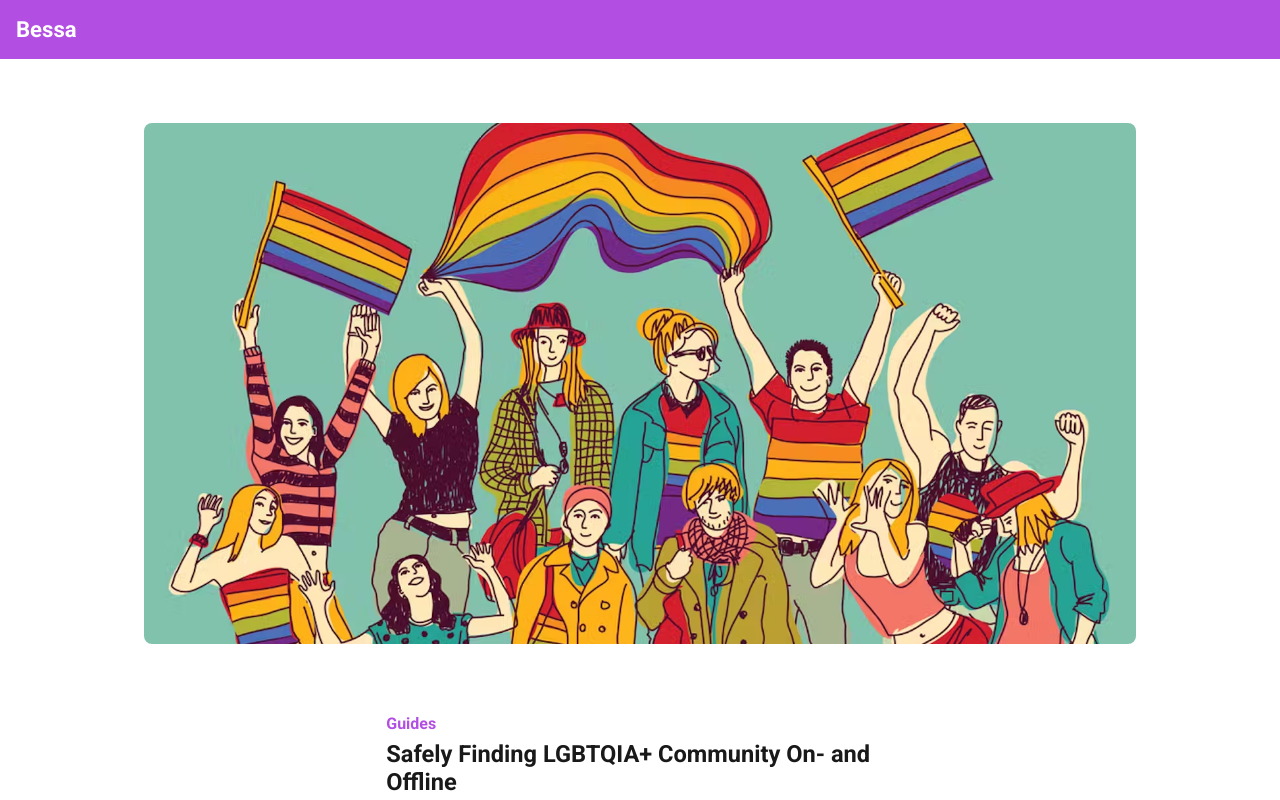
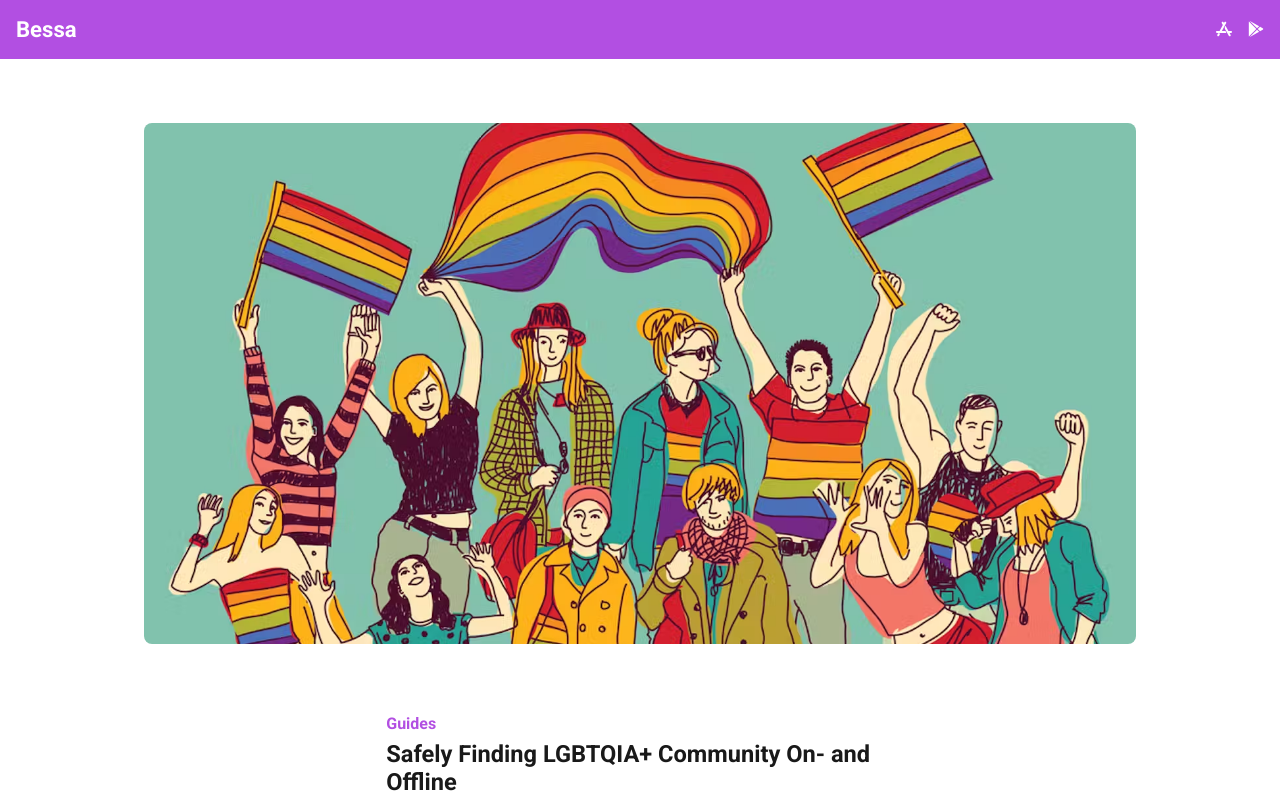
Before and after one commit to bessaapps/bessa-website, a Next.js app: page /blog/guides/safely-finding-lgbtqai-community-on-and-offline in a window 1280 px wide. Built offline with nearby package versions, Linux system fonts and the light colour scheme.

Commit message:
Think twice, code once.

```diff
--- a/components/navigation/Footer.js
+++ b/components/navigation/Footer.js
@@ -21,12 +21,12 @@ import {
 export default function Footer() {
   const links = [
     {
-      anchor: "Download for iOS",
+      anchor: "Bessa for iOS",
       href: "https://apps.apple.com/us/app/bessa/id6471383138?platform=iphone",
       icon: <SiAppstore color={"white"} />
     },
     {
-      anchor: "Download for Android",
+      anchor: "Bessa for Android",
       href: "https://play.google.com/store/apps/details?id=com.bessa.bessa",
       icon: <SiGoogleplay color={"white"} />,
       margin: [0, 4]
--- a/components/navigation/Top.js
+++ b/components/navigation/Top.js
@@ -16,19 +16,12 @@ import NextLink from "next/link";
 import { FiMenu } from "react-icons/fi";
 import { useState } from "react";
 import { useRouter } from "next/navigation";
+import { SiAppstore, SiGoogleplay } from "react-icons/si";
 
 export default function Top() {
   const [isDrawerOpen, setIsDrawerOpen] = useState(false);
   const router = useRouter();
   const links = [
-    {
-      anchor: "Download for iOS",
-      href: "https://apps.apple.com/us/app/bessa/id6471383138?platform=iphone"
-    },
-    {
-      anchor: "Download for Android",
-      href: "https://play.google.com/store/apps/details?id=com.bessa.bessa"
-    },
     {
       href: "https://gofund.me/4a63173e",
       anchor: "Donate to LGBTQ communities"
@@ -69,15 +62,29 @@ export default function Top() {
             </Link>
           </Heading>
         </Flex>
-        <Hide above={"md"}>
-          <Box cursor={"pointer"}>
+        <Flex align={"center"} gap={4}>
+          <Link
+            href={
+              "https://apps.apple.com/us/app/bessa/id6471383138?platform=iphone"
+            }
+          >
+            <SiAppstore color={"white"} />
+          </Link>
+          <Link
+            href={
+              "https://play.google.com/store/apps/details?id=com.bessa.bessa"
+            }
+          >
+            <SiGoogleplay color={"white"} />
+          </Link>
+          <Hide above={"md"}>
             <FiMenu
               color={"white"}
               size={27}
               onClick={() => setIsDrawerOpen(!isDrawerOpen)}
             />
-          </Box>
-        </Hide>
+          </Hide>
+        </Flex>
       </Flex>
       <Drawer
         isOpen={isDrawerOpen}
```
